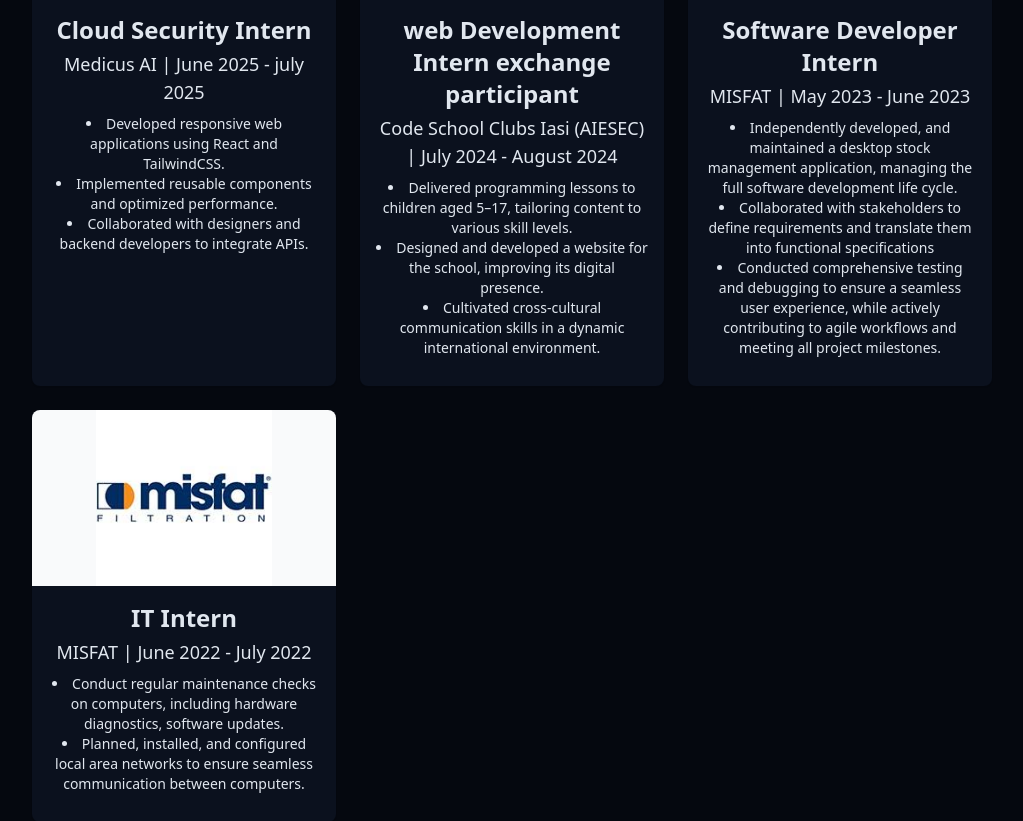
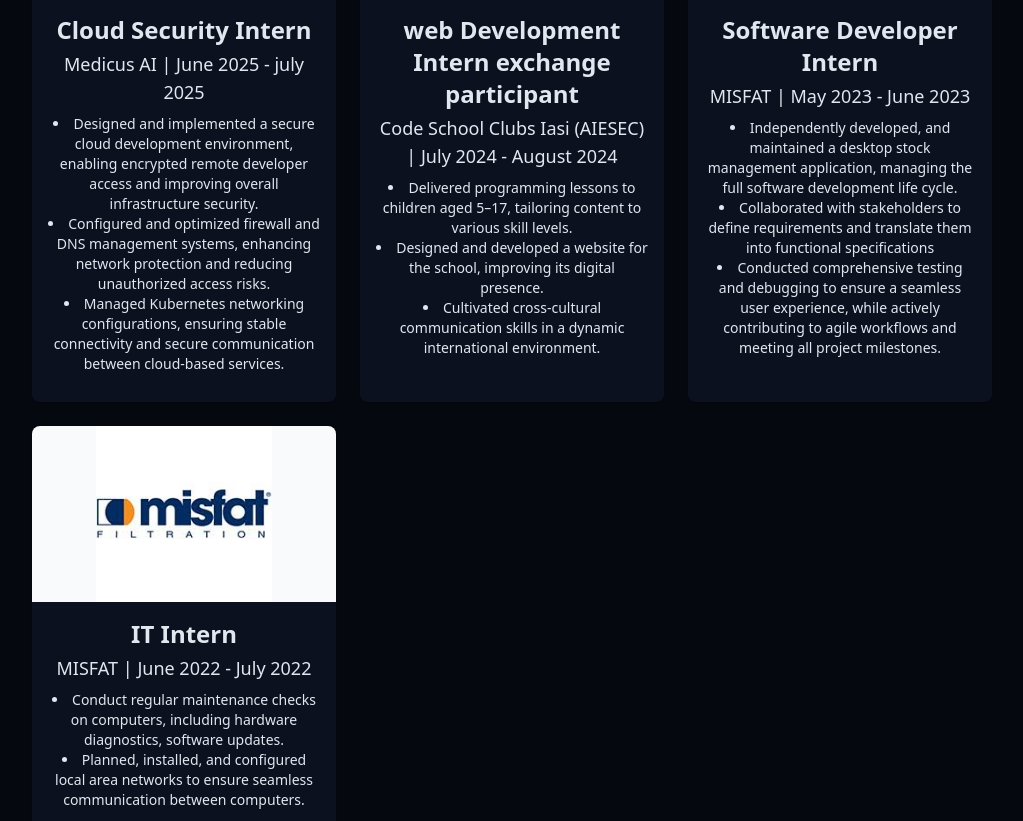
Before and after one commit to twassim1234/wassim-trabelsi-portfolio, a React (Vite) app: page / in a window 1280 px wide. Shown: the part 1976-2797 px from the top of the page, without its empty margins (128-1151 px from the left). Built offline with nearby package versions, Linux system fonts and the light colour scheme.

Commit message:
full version

```diff
--- a/src/components/AboutSection.jsx
+++ b/src/components/AboutSection.jsx
@@ -36,8 +36,8 @@
               </a>
 
               <a
-                href="/Wassim_Trabelsi_resume-2025.pdf"
-                download="Wassim_Trabelsi_resume-2025.pdf"
+                href="src\assets\Wassim_Trabelsi_resume-25.26.pdf"
+                download="Wassim_Trabelsi_resume.pdf"
                 className="px-6 py-2 rounded-full border border-primary text-primary hover:bg-primary/10 transition-colors duration-300"
               >
                 Download CV
--- a/src/components/ContactSection.jsx
+++ b/src/components/ContactSection.jsx
@@ -27,7 +27,7 @@
 
     emailjs
     .sendForm(
-      "service_794wxzr",
+      "service_ykodjdr",
       "template_otywphn",
       form,
       "OKl83bhVxc81Ojkfu"
@@ -80,7 +80,7 @@
                     href="mailto:hello@gmail.com"
                     className="text-muted-foreground hover:text-primary transition-colors"
                   >
-                    Wassim.trabelsi@medtech.tn
+                    Wassim.trabelsi.2002@gmail.com
                   </a>
 
                 </div>
--- a/src/components/InternshipsSection.jsx
+++ b/src/components/InternshipsSection.jsx
@@ -7,9 +7,9 @@
     role: "Cloud Security Intern",
     duration: "June 2025 - july 2025",
     description: [
-      "Developed responsive web applications using React and TailwindCSS.",
-      "Implemented reusable components and optimized performance.",
-      "Collaborated with designers and backend developers to integrate APIs."
+      "Designed and implemented a secure cloud development environment, enabling encrypted remote developer access and improving overall infrastructure security.",
+      "Configured and optimized firewall and DNS management systems, enhancing network protection and reducing unauthorized access risks.",
+      "Managed Kubernetes networking configurations, ensuring stable connectivity and secure communication between cloud-based services."
     ],
     image: "/projects/medicous.svg",
     link: "#",
--- a/src/components/Navbar.jsx
+++ b/src/components/Navbar.jsx
@@ -45,7 +45,9 @@
       <nav
         className={cn(
           "fixed w-full z-50 transition-all duration-300",
-          isScrolled ? "py-3 bg-background/80 backdrop-blur-md shadow-sm" : "py-5"
+          isScrolled
+            ? "py-3 bg-background/80 backdrop-blur-md shadow-sm"
+            : "py-5"
         )}
       >
         <div className="container flex items-center justify-between">
@@ -88,6 +90,7 @@
       </nav>
 
       {/* Overlay menu (md & sm) */}
+      {/* Overlay menu (md & sm) */}
       <div
         className={cn(
           "fixed inset-0 z-40 flex flex-col items-center justify-center",
@@ -98,18 +101,21 @@
         )}
         onClick={() => setIsMenuOpen(false)} // Close menu on overlay click
       >
-          <div className="flex flex-col items-center space-y-8 text-xl">
+        <div
+          className="flex flex-col items-center space-y-8 text-xl"
+          onClick={(e) => e.stopPropagation()} // Prevent closing when clicking the background of the inner box
+        >
           {navItems.map((item, key) => (
             <a
               key={key}
               href={item.href}
               className="text-foreground/90 hover:text-primary transition-colors duration-300"
-              onClick={(e) => e.stopPropagation()} // Prevent closing when clicking a link
+              onClick={() => setIsMenuOpen(false)} // ✅ Close menu when clicking a link
             >
               {item.name}
             </a>
           ))}
-          <div onClick={(e) => e.stopPropagation()} className="pt-4">
+          <div className="pt-4">
             <ThemeToggle />
           </div>
         </div>
--- a/src/components/OtherSection.jsx
+++ b/src/components/OtherSection.jsx
@@ -5,7 +5,7 @@
       role: "Head of operations (Outgoing Exchange) of AIESEC Polanld",
       duration: "2023 – Current",
       description: [
-        "Led campus initiatives and coordinated team activities.",
+        "Led country-level initiatives and oversaw team performance across multiple cities in Poland.",
         "Developed leadership, project management, and teamwork skills.",
         "working internationally with a board from 5 countries and people from 100+ countries."
       ],
--- a/src/components/SkillsSection.jsx
+++ b/src/components/SkillsSection.jsx
@@ -28,8 +28,8 @@
   { name: "Microsoft Office", category: "Tools" },
 
   // Soft Skills
-  { name: "Team Work", category: "Soft Skills" },
-  { name: "Fast Learner", category: "Soft Skills" },
+  { name: "TeamWork", category: "Soft Skills" },
+  { name: "Fast Learning", category: "Soft Skills" },
   { name: "Communication", category: "Soft Skills" },
   { name: "Problem Solving", category: "Soft Skills" },
   { name: "Adaptability", category: "Soft Skills" },
--- a/src/pages/Home.jsx
+++ b/src/pages/Home.jsx
@@ -16,7 +16,7 @@
     <div className="min-h-screen bg-background text-foreground overflow-x-hidden">
       {/* Theme Toggle */}
       {/* Background Effects */}
-      <StarBackground />
+      {/* <StarBackground /> */}
 
       {/* Navbar */}
       <Navbar />
```
Also changed, not shown: 2 other files (tests, documents, lock files or other folders).
